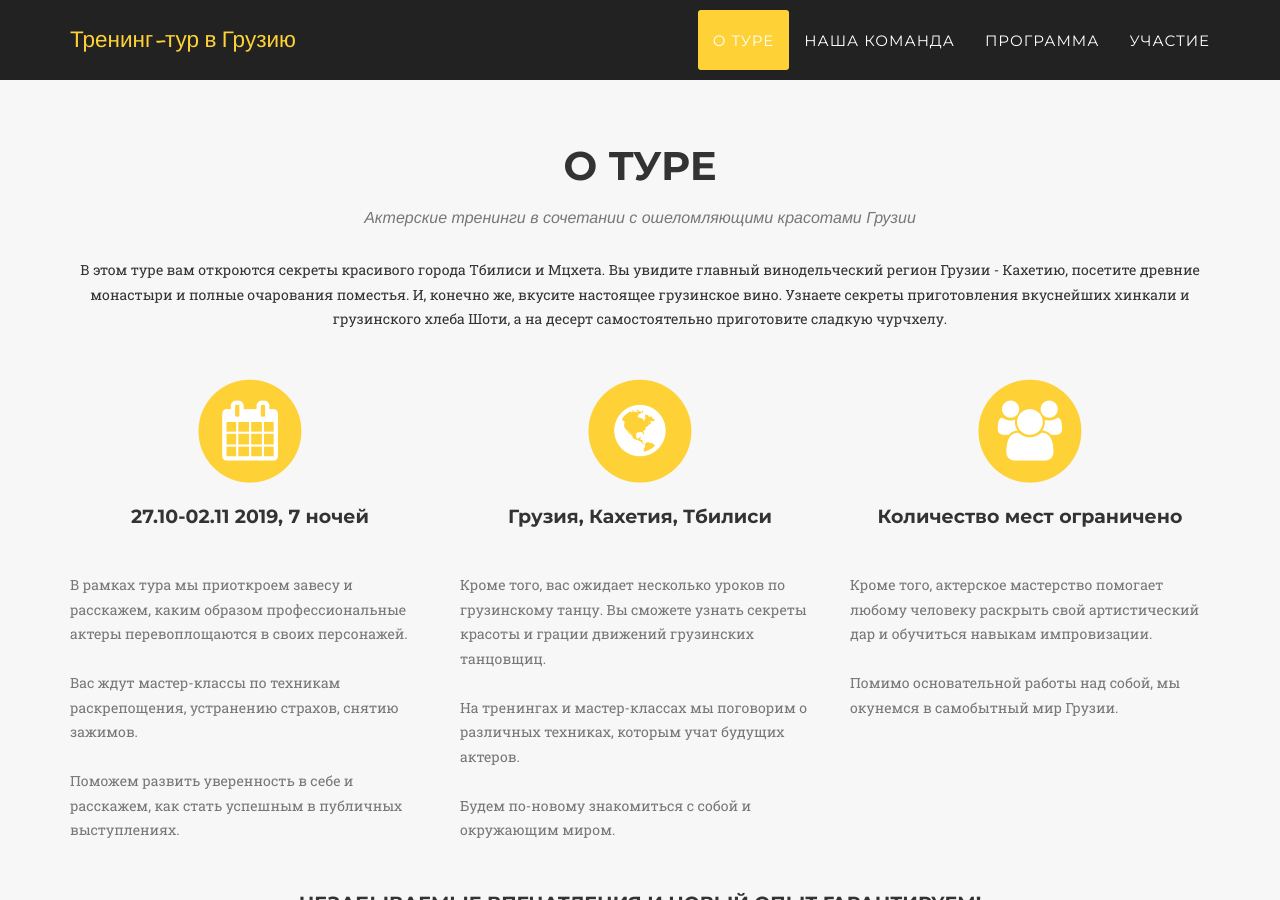
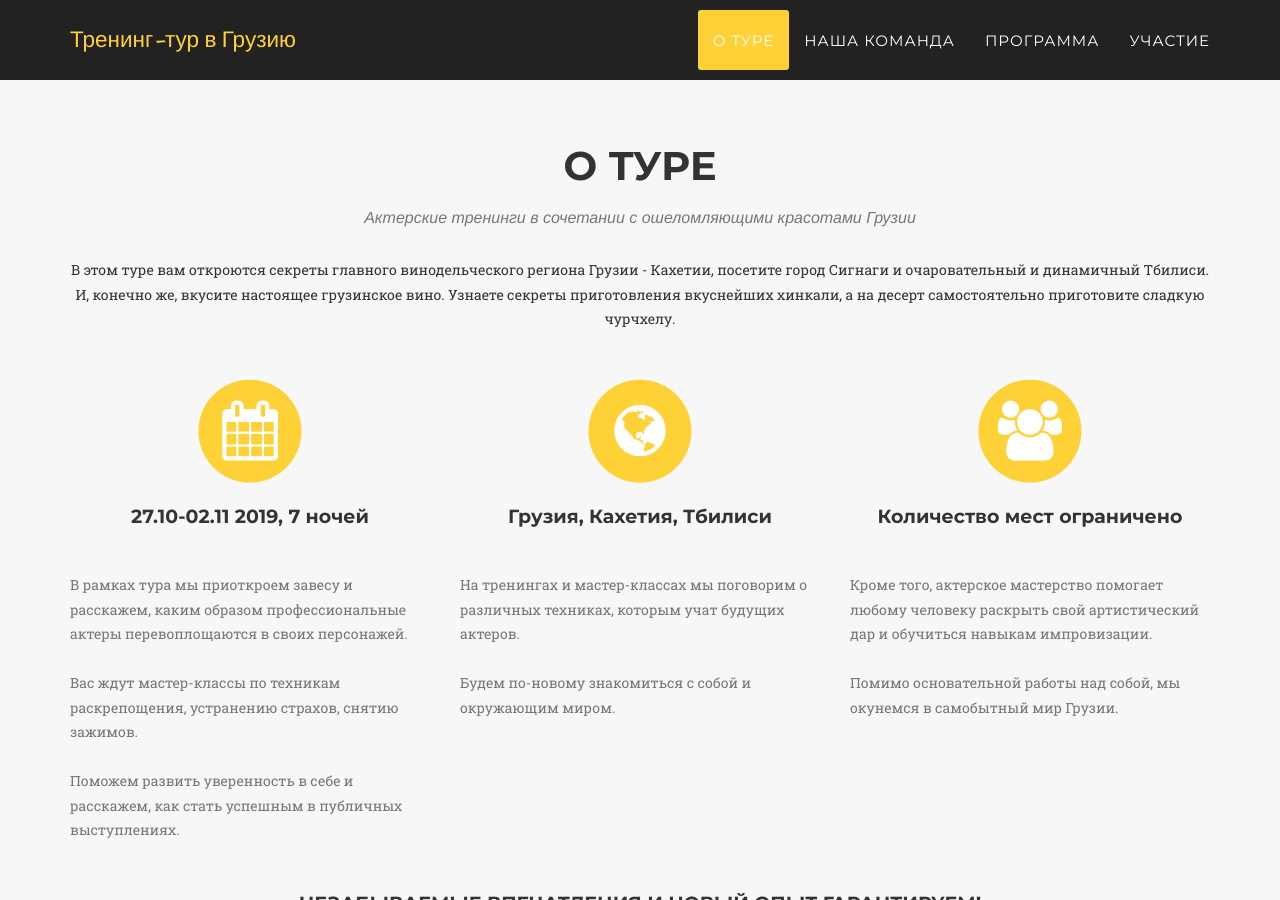
Before and after one commit to show-academy/creativetrours, a Jekyll site: the page built from index.html, in a window 1280 px wide and 900 px high, scrolled down 844 px. Built offline with Jekyll 4.4.1, drawn with Linux system fonts in a browser that asks for light colours; some web fonts are replaced; some of the changed text lies outside the part shown.

Commit message:
updated texts, team, info

```diff
--- a/_includes/about.html
+++ b/_includes/about.html
@@ -25,7 +25,7 @@
                                         <br><br>
                                         Заселение в элегантный 4-звездочный Boutique Hotel <b>Sole</b>, который расположен в одном из престижных и красивейших районов Кахетии, на склоне Алазанской долины в городе Сигнаги.
                                         <br><br>
-                                        <b>Совместный выход в ресторан.</b>Ужин и знакомство в сопровождении зажигательных грузинских танцев*
+                                        <b>Совместный выход в ресторан. *</b>
                                     </p>
                                 </div>
                             </div>
--- a/_includes/clients.html
+++ b/_includes/clients.html
@@ -65,8 +65,6 @@
                         <br><br>
                         Тренинги и лекции
                         <br><br>
-                        Два урока грузинского танца по 1,5 часа
-                        <br><br>
                         Услуги профессионального фотографа
                         <br><br>
                         <b>Что не включено в стоимость тура</b>
@@ -83,7 +81,7 @@
                     </span>
                     <h4 class="service-heading">Развлечения и досуг в туре</h4>
                     <p class="text-muted">
-                        Несомненно, с Грузией невозможно близко познакомиться за неделю, но мы приложим все силы для того, чтобы показать вам все лучшее и самое интересное. Мы запланировали для вас экскурсии Тбилиси - Мцхета, а также экскурсии по Кахети: Бодбе, Сигнаги, Цинандали, Кварели. Вас ждут познавательные и душевные мастер-классы по приготовлению хинкали, чурчхелы и хачапури.
+                        Несомненно, с Грузией невозможно близко познакомиться за неделю, но мы приложим все силы для того, чтобы показать вам все лучшее и самое интересное. Мы запланировали для вас экскурсии по Сигнаги и Тбилиси. Вас ждут познавательные и душевные мастер-классы по приготовлению хинкали, чурчхелы и хачапури.
                         <br><br>
                         Поездка не обойдется и без винных дегустаций. Вино в Грузии очень ценится и является неотъемлемой частью грузинского застолья.
                     </p>
--- a/_includes/services.html
+++ b/_includes/services.html
@@ -8,7 +8,7 @@
                         Актерские тренинги в сочетании с ошеломляющими красотами Грузии
                     </h3>
                     <p class="text-center">
-                        В этом туре вам откроются секреты красивого города Тбилиси и Мцхета. Вы увидите главный винодельческий регион Грузии - Кахетию, посетите древние монастыри и полные очарования поместья. И, конечно же, вкусите настоящее грузинское вино. Узнаете секреты приготовления вкуснейших хинкали и грузинского хлеба Шоти, а на десерт самостоятельно приготовите сладкую чурчхелу.
+                        В этом туре вам откроются секреты главного винодельческого региона Грузии - Кахетии, посетите город Сигнаги и очаровательный и динамичный Тбилиси. И, конечно же, вкусите настоящее грузинское вино. Узнаете секреты приготовления вкуснейших хинкали, а на десерт самостоятельно приготовите сладкую чурчхелу.
                     </p>
                 </div>
             </div>
@@ -51,8 +51,6 @@
                 </div>
                 <div class="col-md-4">
                     <p class="text-muted">
-                        Кроме того, вас ожидает несколько уроков по грузинскому танцу. Вы сможете узнать секреты красоты и грации движений грузинских танцовщиц.
-                        <br><br>
                         На тренингах и мастер-классах мы поговорим о различных техниках, которым учат будущих актеров.
                         <br><br>
                         Будем по-новому знакомиться с собой и окружающим миром.
--- a/_includes/team.html
+++ b/_includes/team.html
@@ -9,7 +9,7 @@
             </div>
             <div class="row">
 
-                <div class="col-sm-6">
+                <div class="col-sm-4">
                     <div class="team-member">
                         <img src="img/team/ivan.jpg" class="img-responsive img-circle" alt="">
                         <h4>Иван Алексеев</h4>
@@ -43,7 +43,22 @@
                     </div>
                 </div>
 
-                <div class="col-sm-6">
+                <div class="col-sm-4">
+                    <div class="team-member">
+                        <img src="img/team/mihail.jpg" class="img-responsive img-circle" alt="">
+                        <h4>Михаил Арджеванидзе</h4>
+                        <p class="text-muted">Наш гид в Кахетии</p>
+                        <p class="text-muted">
+                            В 1995 году окончил Академию искусств им. М. Паниашвили, актерский факультет.
+                            <br><br>
+                            С 1993 года – актер Тбилисского государственного театра юного зрителя имени Н. Думбадзе.
+                            <br><br>
+                            С 2003 года – актер Тбилисского государственного академического русского драматического театра им. А.С. Грибоедова
+                        </p>
+                    </div>
+                </div>
+
+                <div class="col-sm-4">
                     <div class="team-member">
                         <img src="img/team/tornike.jpg" class="img-responsive img-circle" alt="">
                         <h4>Торнике Катамадзе</h4>
```
Also changed, not shown: other parts of _includes/about.html (+19 -13 lines), img/team/mihail.jpg (added).
